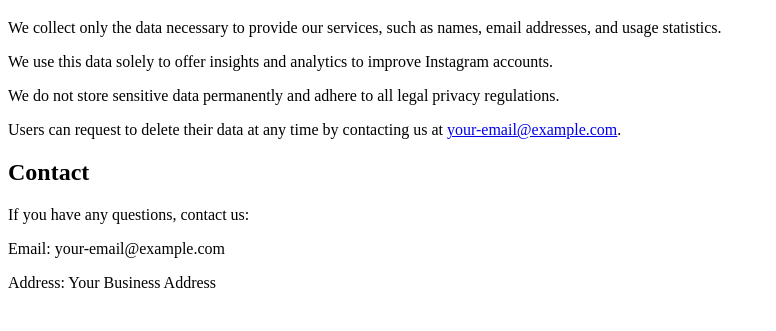
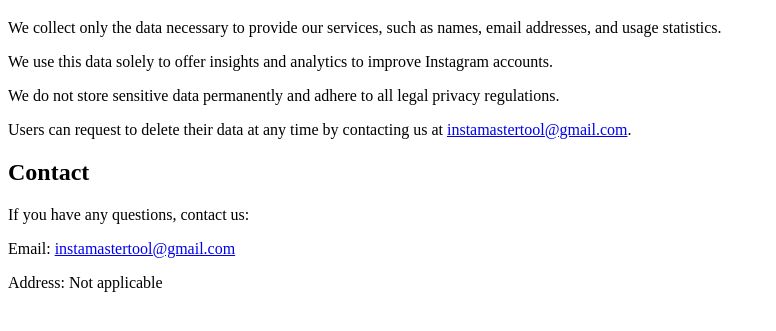
Before and after one commit to Jens-Tool/-PrivacyPolicy, a plain HTML site: page index.html in a window 1280 px wide. Shown: the part 61-392 px from the top of the page, without its empty margins (0-776 px from the left). Drawn offline with Linux system fonts and the light colour scheme.

Commit message:
Add files via upload

```diff
--- a/index.html
+++ b/index.html
@@ -10,11 +10,11 @@
     <p>We collect only the data necessary to provide our services, such as names, email addresses, and usage statistics.</p>
     <p>We use this data solely to offer insights and analytics to improve Instagram accounts.</p>
     <p>We do not store sensitive data permanently and adhere to all legal privacy regulations.</p>
-    <p>Users can request to delete their data at any time by contacting us at <a href="mailto:your-email@example.com">your-email@example.com</a>.</p>
+    <p>Users can request to delete their data at any time by contacting us at <a href="mailto:instamastertool@gmail.com">instamastertool@gmail.com</a>.</p>
 
     <h2>Contact</h2>
     <p>If you have any questions, contact us:</p>
-    <p>Email: your-email@example.com</p>
-    <p>Address: Your Business Address</p>
+    <p>Email: <a href="mailto:instamastertool@gmail.com">instamastertool@gmail.com</a></p>
+    <p>Address: Not applicable</p>
 </body>
 </html>
```
